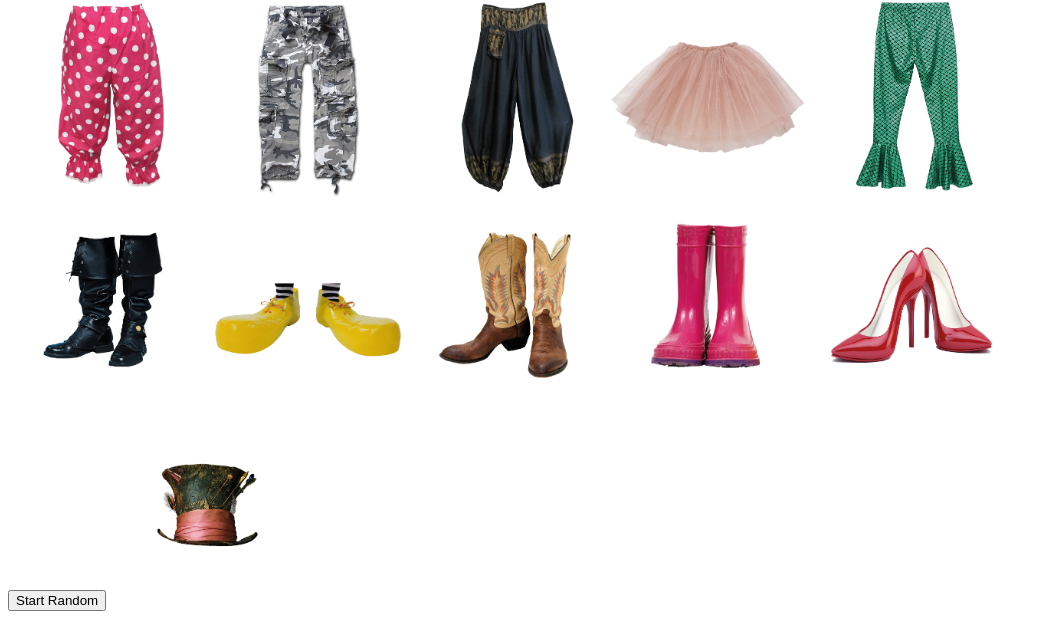
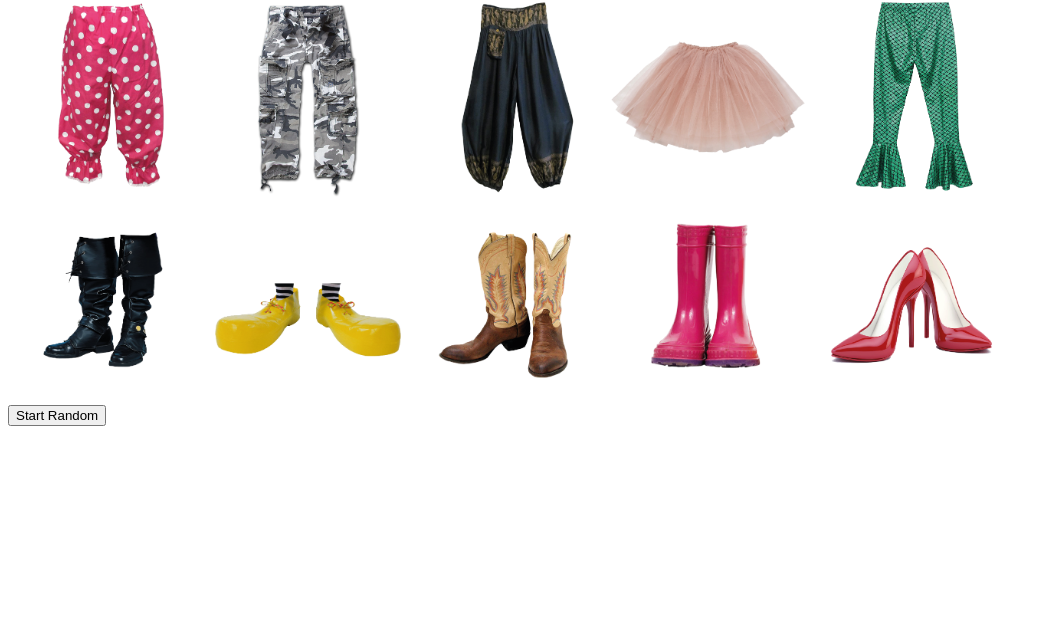
Before and after one commit to Alens678/randoomApp, a plain HTML site: page home.html in a window 1280 px wide. Shown: the part 491-1110 px from the top of the page, without its empty margins (0-1063 px from the left). After the commit the page ends 925 px from the top, so only its background shows below. Drawn offline with Linux system fonts and the light colour scheme.

Commit message:
removes extra image

```diff
--- a/home.html
+++ b/home.html
@@ -33,5 +33,3 @@
     <script src="/js/motorRandom.js"></script>
   </body>
 </html>
-
-<img src="./assets/img/cabeza/cabeza1.png" alt="">
```
